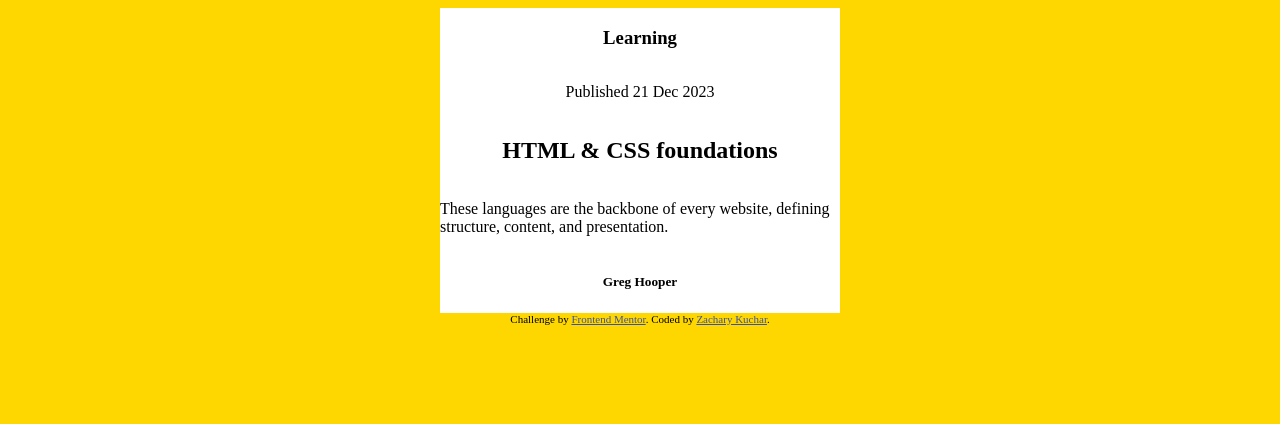
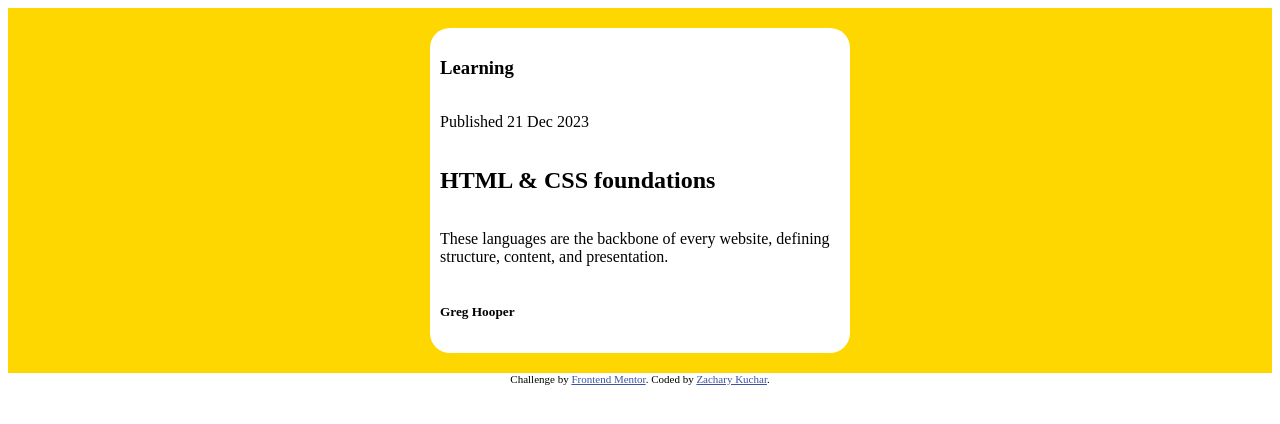
Before and after one commit to kucharze/FrontendMentor_BlogPreviewCard, a plain HTML site: page index.html in a window 1280 px wide. Drawn offline with Linux system fonts and the light colour scheme.

Commit message:
Added styling

```diff
--- a/index.html
+++ b/index.html
@@ -23,7 +23,7 @@
       .attribution a {
         color: hsl(228, 45%, 44%);
       }
-      body {
+      .body {
         background-color: gold;
         display: flex;
         flex-direction: column;
@@ -33,12 +33,15 @@
         background-color: white;
         display: flex;
         flex-direction: column;
-        align-items: center;
         width: 400px;
+        padding: 10px;
+        margin: 20px;
+        border-radius: 20px;
       }
     </style>
   </head>
   <body>
+    <div class="body">
       <div class="main">
         <h3>Learning</h3>
         <p>Published 21 Dec 2023</p>
@@ -49,6 +52,7 @@
         </p>
         <h5>Greg Hooper</h5>
       </div>
+    </div>
 
     <div class="attribution">
       Challenge by
```
Lines whose indentation alone changed are shown as unchanged.
